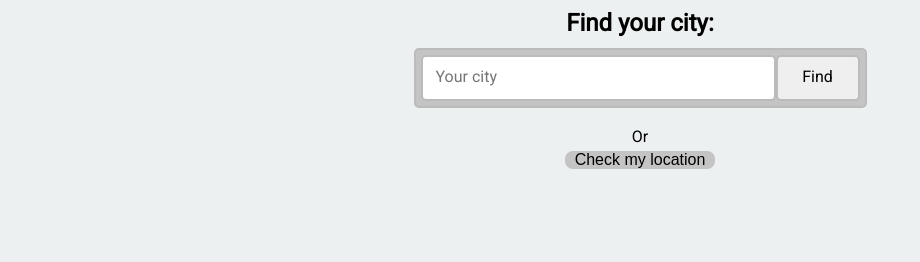
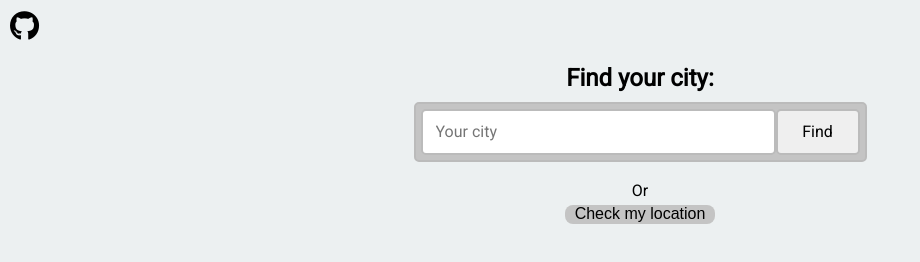
Before and after one commit to kaguya3222/js-weather-forecast, a website with bundled scripts: page index.html in a window 1280 px wide. Shown: the whole page, without its empty margins (0-920 px from the left). Built offline with nearby package versions, Linux system fonts and the light colour scheme.

Commit message:
Added github icon

```diff
--- a/css/main.scss
+++ b/css/main.scss
@@ -6,6 +6,10 @@
   padding: 0;
   margin: 0;
   font-family: Arial, Helvetica, sans-serif;
+}
+
+a {
+  color: inherit;
 }
 
 input,
@@ -266,3 +270,8 @@ button:focus {
 .temp-radius {
   border-radius: 8px;
 }
+
+.github-icon {
+  margin: 10px auto 10px 10px;
+  font-size: 30px;
+}
--- a/index.html
+++ b/index.html
@@ -7,10 +7,14 @@
     <title>Weather</title>
     <link rel="stylesheet" href="css/normalize.css" />
     <link rel="stylesheet" href="css/main.css" />
+    <script src="https://kit.fontawesome.com/1a34eea26b.js" crossorigin="anonymous"></script>
   </head>
 
   <body>
     <div class="wrapper silver-bg">
+      <a href="https://github.com/kaguya3222/js-weather-forecast.git" class="github-icon">
+        <i class="fab fa-github"></i>
+      </a>
       <h2 class="main-text roboto-text">Find your city:</h2>
       <div class="search-block">
         <form
@@ -45,7 +49,7 @@
         <h2 class="city-info roboto-text weather-item"></h2>
 
         <div class="temp-block weather-item">
-          <img class="temp-icon" alt="Weather" />
+          <img class="temp-icon" src="" alt="Weather" />
           <p class="temp-info roboto-text"></p>
         </div>
 
```
Also changed, not shown: css/main.css.
